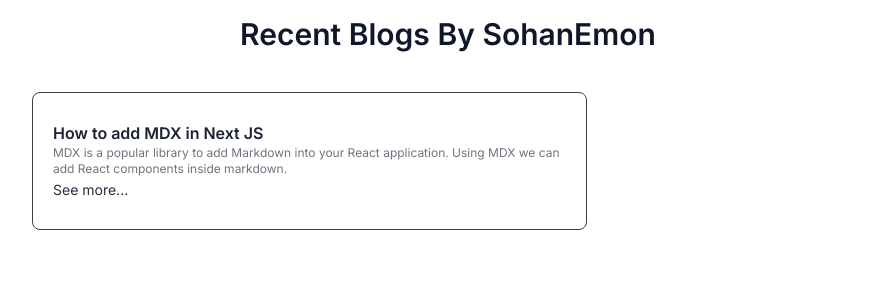
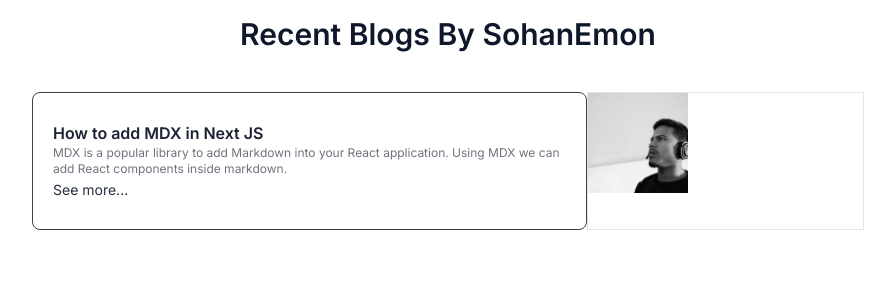
Before and after one commit to sohanemon/minimal-blogs, a Next.js app: page /blogs in a window 1280 px wide. Shown: the top 300 px of the page, without its empty margins (192-1087 px from the left). Built offline with nearby package versions, Linux system fonts and the light colour scheme.

Commit message:
Jun 12, 2023, 11:08 PM

```diff
--- a/src/app/(doc)/blogs/page.tsx
+++ b/src/app/(doc)/blogs/page.tsx
@@ -1,4 +1,5 @@
 import Card from './card';
+import Profile from './profile';
 
 export default function Page() {
   return (
@@ -8,6 +9,7 @@
       </h1>
       <div className='grid grid-cols-3 mt-10'>
         <Card className='col-span-2' />
+        <Profile />
       </div>
     </main>
   );
--- a/src/app/(doc)/blogs/profile.tsx
+++ b/src/app/(doc)/blogs/profile.tsx
@@ -1,3 +1,9 @@
+import Image from 'next/image';
+
 export default function Profile() {
-  return <section></section>;
+  return (
+    <section className='border border-neutral-200'>
+      <Image src={'/assets/avatar.png'} alt='author' width={100} height={100} />
+    </section>
+  );
 }
```
